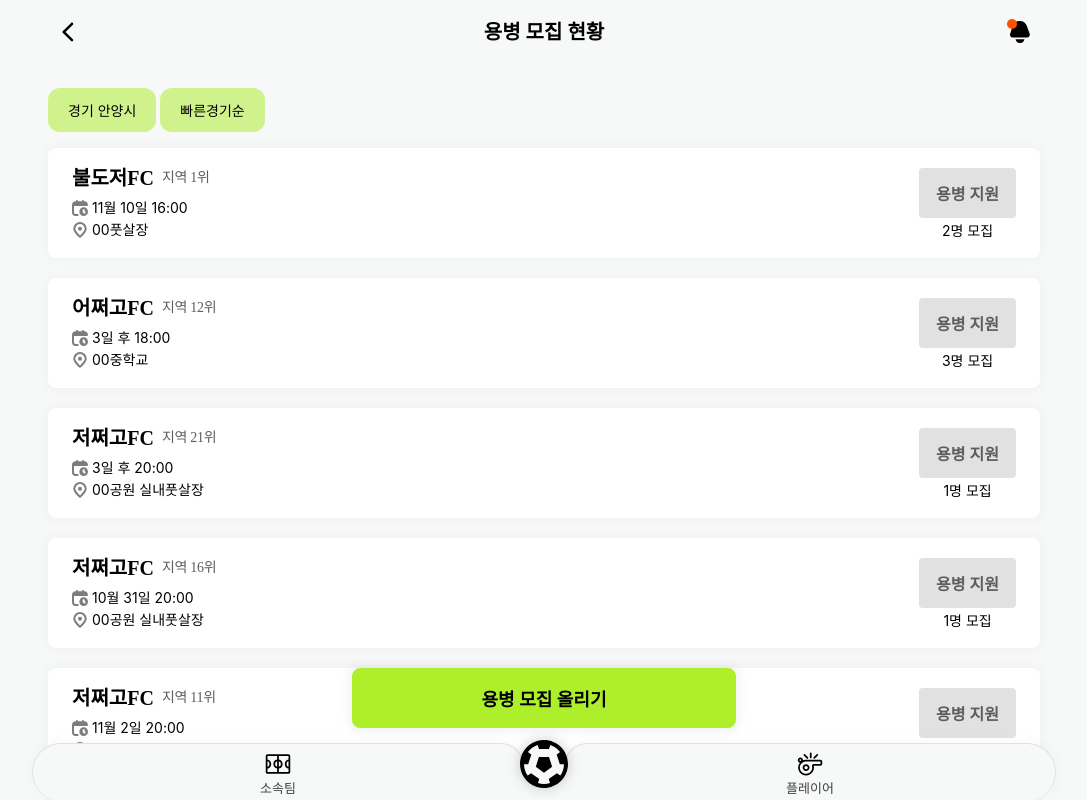
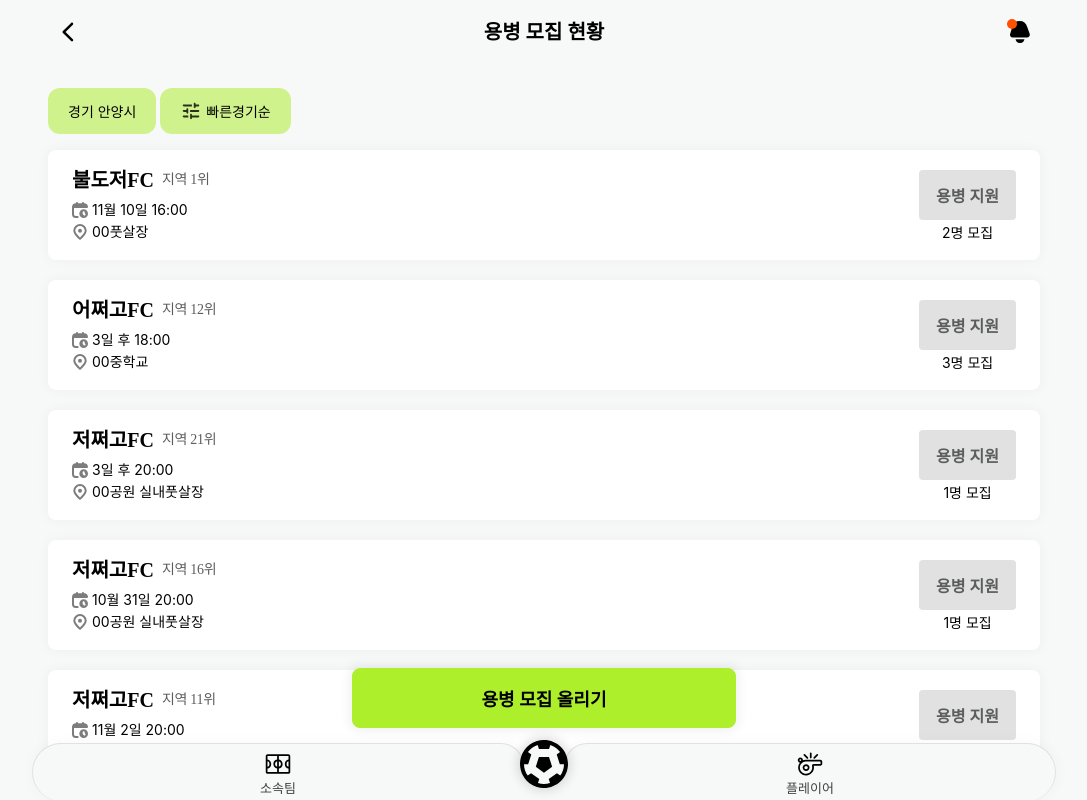
Before and after one commit to playmakersports/playmaker-fe, a Next.js app: page /find/yongbyung in a window 1280 px wide. Shown: the top 800 px of the page, without its empty margins (96-1183 px from the left). Built offline with nearby package versions, Linux system fonts and the light colour scheme; a web font is replaced by a local one.

Commit message:
[Fix] 용병 모집 페이지 수정

```diff
--- /dev/null
+++ b/src/assets/icons/common/FilterIcon.tsx
@@ -0,0 +1,17 @@
+import { SVGProps } from "react";
+
+export function FilterIcon(props: SVGProps<SVGSVGElement>) {
+    return (
+        <svg
+            xmlns="http://www.w3.org/2000/svg"
+            height="24px"
+            viewBox="0 0 24 24"
+            width="24px"
+            fill="#000000"
+            {...props}
+        >
+            <path d="M0 0h24v24H0V0z" fill="none" />
+            <path d="M3 18c0 .55.45 1 1 1h5v-2H4c-.55 0-1 .45-1 1zM3 6c0 .55.45 1 1 1h9V5H4c-.55 0-1 .45-1 1zm10 14v-1h7c.55 0 1-.45 1-1s-.45-1-1-1h-7v-1c0-.55-.45-1-1-1s-1 .45-1 1v4c0 .55.45 1 1 1s1-.45 1-1zM7 10v1H4c-.55 0-1 .45-1 1s.45 1 1 1h3v1c0 .55.45 1 1 1s1-.45 1-1v-4c0-.55-.45-1-1-1s-1 .45-1 1zm14 2c0-.55-.45-1-1-1h-9v2h9c.55 0 1-.45 1-1zm-5-3c.55 0 1-.45 1-1V7h3c.55 0 1-.45 1-1s-.45-1-1-1h-3V4c0-.55-.45-1-1-1s-1 .45-1 1v4c0 .55.45 1 1 1z" />
+        </svg>
+    );
+}
--- a/src/pages/find/yongbyung.tsx
+++ b/src/pages/find/yongbyung.tsx
@@ -11,6 +11,7 @@ import Button from "@/src/components/Common/Button";
 import { CentralBtn, FilterBtn } from "@/src/components/Common/OptionalButton";
 import { DateTimeIcon } from "@/src/assets/icons/common/DateTimeIcon";
 import { LocationPickerIconOutlined } from "@/src/assets/icons/common/LocationPickerIcon";
+import { FilterIcon } from "@/src/assets/icons/common/FilterIcon";
 
 interface YongbyungItemType {
     teamId: string;
@@ -107,16 +108,9 @@ function Yongbyung() {
         <>
             <Container>
                 <TopBtns>
-                    <CentralBtn type="button" icon="/assets/icons/location_icon.svg">
-                        경기 안양시
-                    </CentralBtn>
-                    <FilterBtn
-                        type="button"
-                        icon="/assets/icons/moderate_icon.svg"
-                        onClick={() => setShowFilters((prev) => !prev)}
-                        showFilters={showFilters}
-                    >
-                        {FILTER_VALUE[filter]}
+                    <CentralBtn type="button">경기 안양시</CentralBtn>
+                    <FilterBtn type="button" onClick={() => setShowFilters((prev) => !prev)} showFilters={showFilters}>
+                        <FilterIcon /> {FILTER_VALUE[filter]}
                         <ul className="filter-selector">
                             {Object.keys(FILTER_VALUE)
                                 .map((key) => ({
@@ -124,7 +118,11 @@ function Yongbyung() {
                                     name: FILTER_VALUE[key],
                                 }))
                                 .map((item) => (
-                                    <li key={item.value} onClick={() => setFilter(item.value)}>
+                                    <li
+                                        key={item.value}
+                                        className={item.value === filter ? "selected" : ""}
+                                        onClick={() => setFilter(item.value)}
+                                    >
                                         {item.name}
                                     </li>
                                 ))}
@@ -141,7 +139,7 @@ function Yongbyung() {
                                     <span className="find-team-name">{item.teamName}</span>
                                     <span className="find-team-rank">지역 {item.teamRank}위</span>
                                 </TeamName>
-                                <PlayInfo>
+                                <PlayInfo as="div">
                                     <p>
                                         <DateTimeIcon width={16} height={16} fill={theme.color.gray3} />
                                         {getDateDiffMessage(getDateInterval(item.playAt), new Date(item.playAt))}{" "}
```
